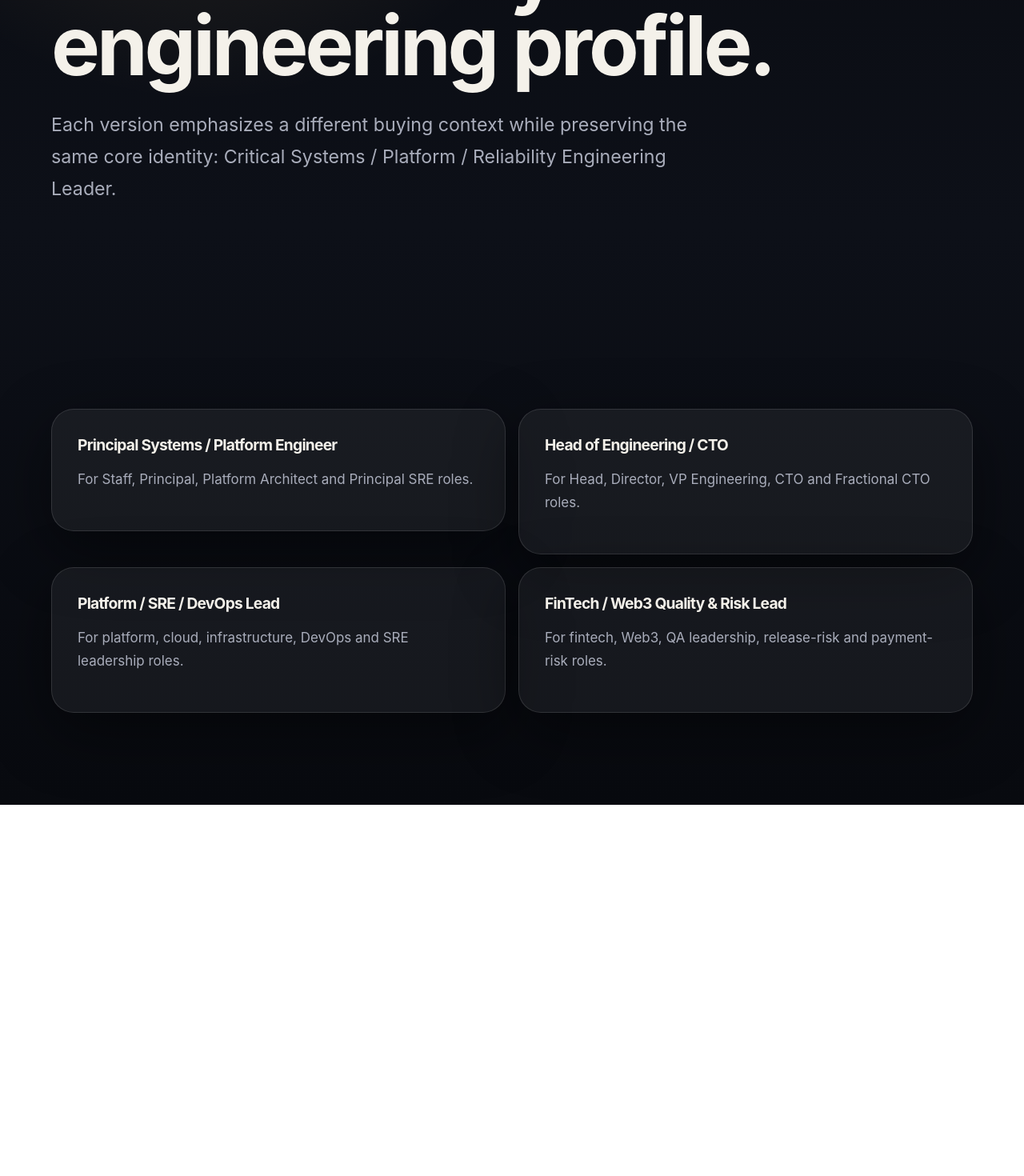
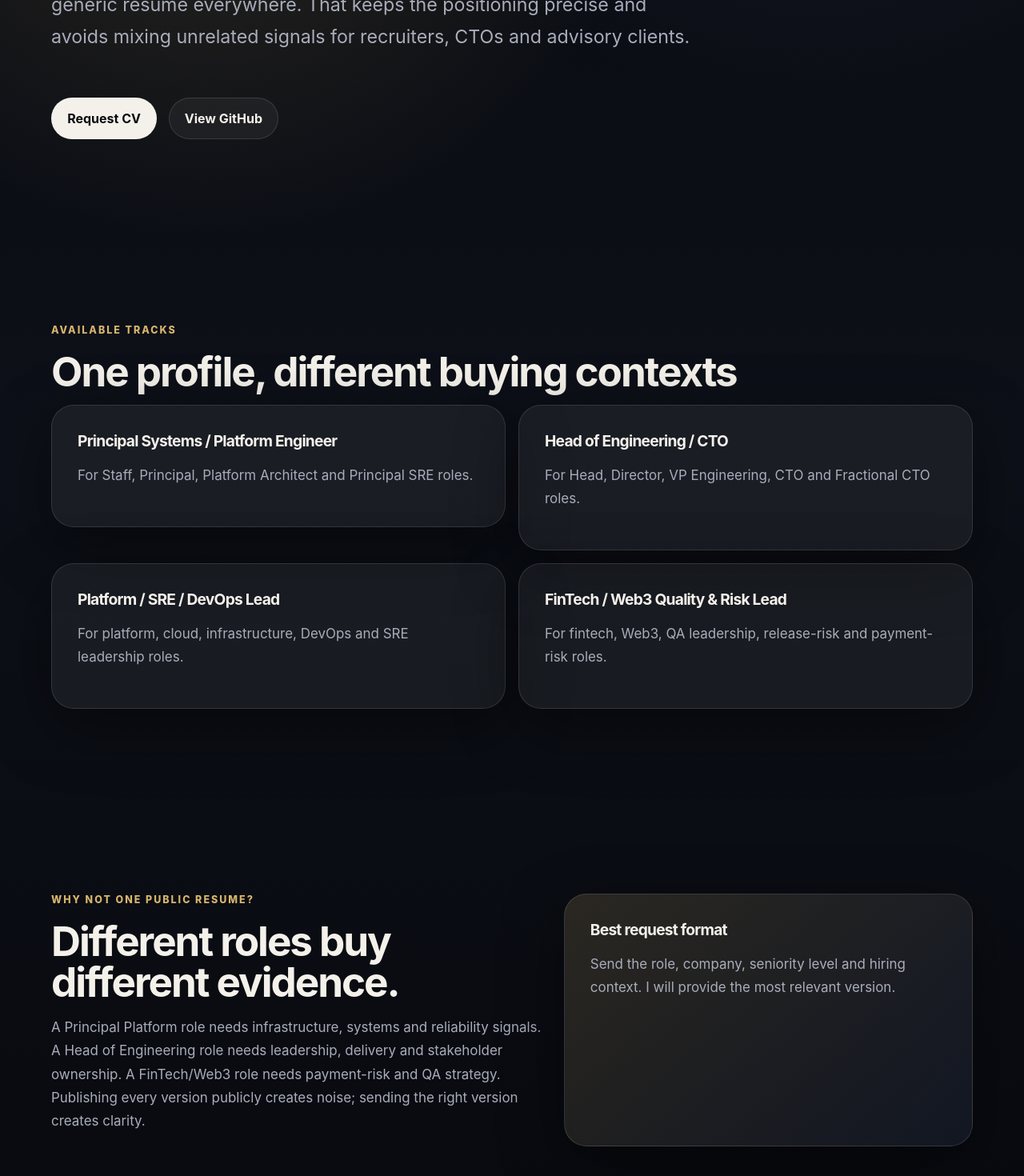
Before and after one commit to IRozinko/ivan-rozinko-site, a Next.js app: page /cv in a window 1280 px wide. Shown: the part 500-1970 px from the top of the page at 80% size. Before the commit the page ends 1506 px from the top, so only its background shows below. Built offline with nearby package versions, Linux system fonts and the light colour scheme.

Commit message:
Make CV page request-based instead of public resume list

```diff
--- a/app/cv/page.tsx
+++ b/app/cv/page.tsx
@@ -1,8 +1,8 @@
-const cvs = [
-  ['Principal Systems / Platform Engineer', 'For Staff, Principal, Platform Architect and Principal SRE roles.', '/cv/principal-systems-platform-engineer.md'],
-  ['Head of Engineering / CTO', 'For Head, Director, VP Engineering, CTO and Fractional CTO roles.', '/cv/head-of-engineering-cto.md'],
-  ['Platform / SRE / DevOps Lead', 'For platform, cloud, infrastructure, DevOps and SRE leadership roles.', '/cv/platform-sre-devops-lead.md'],
-  ['FinTech / Web3 Quality & Risk Lead', 'For fintech, Web3, QA leadership, release-risk and payment-risk roles.', '/cv/fintech-web3-quality-risk-lead.md'],
+const tracks = [
+  ['Principal Systems / Platform Engineer', 'For Staff, Principal, Platform Architect and Principal SRE roles.'],
+  ['Head of Engineering / CTO', 'For Head, Director, VP Engineering, CTO and Fractional CTO roles.'],
+  ['Platform / SRE / DevOps Lead', 'For platform, cloud, infrastructure, DevOps and SRE leadership roles.'],
+  ['FinTech / Web3 Quality & Risk Lead', 'For fintech, Web3, QA leadership, release-risk and payment-risk roles.'],
 ];
 
 export default function CVPage() {
@@ -10,12 +10,31 @@ export default function CVPage() {
     <main>
       <nav className="nav"><a className="brand" href="/">IR</a><div><a href="/about">About</a><a href="/services">Services</a><a href="/case-studies">Case studies</a><a href="/northbridge">Northbridge</a></div></nav>
       <section className="section hero">
-        <div className="eyebrow">CV Pack</div>
-        <h1>Four market-specific CV versions built from one cross-layer engineering profile.</h1>
-        <p className="lead">Each version emphasizes a different buying context while preserving the same core identity: Critical Systems / Platform / Reliability Engineering Leader.</p>
+        <div className="eyebrow">CV</div>
+        <h1>Targeted CV available on request.</h1>
+        <p className="lead">I keep separate CV versions for different markets instead of sending one generic resume everywhere. That keeps the positioning precise and avoids mixing unrelated signals for recruiters, CTOs and advisory clients.</p>
+        <div className="ctaRow">
+          <a className="button primary" href="mailto:ivan.rozinko@gmail.com">Request CV</a>
+          <a className="button secondary" href="https://github.com/IRozinko" target="_blank" rel="noreferrer">View GitHub</a>
+        </div>
       </section>
-      <section className="section grid two">
-        {cvs.map(([title, text, url]) => <a className="card repo" href={url} key={title}><h3>{title}</h3><p>{text}</p></a>)}
+      <section className="section">
+        <div className="eyebrow">Available tracks</div>
+        <h2>One profile, different buying contexts</h2>
+        <div className="grid two">
+          {tracks.map(([title, text]) => <article className="card" key={title}><h3>{title}</h3><p>{text}</p></article>)}
+        </div>
+      </section>
+      <section className="section split">
+        <div>
+          <div className="eyebrow">Why not one public resume?</div>
+          <h2>Different roles buy different evidence.</h2>
+          <p>A Principal Platform role needs infrastructure, systems and reliability signals. A Head of Engineering role needs leadership, delivery and stakeholder ownership. A FinTech/Web3 role needs payment-risk and QA strategy. Publishing every version publicly creates noise; sending the right version creates clarity.</p>
+        </div>
+        <div className="card accent">
+          <h3>Best request format</h3>
+          <p>Send the role, company, seniority level and hiring context. I will provide the most relevant version.</p>
+        </div>
       </section>
     </main>
   );
```
